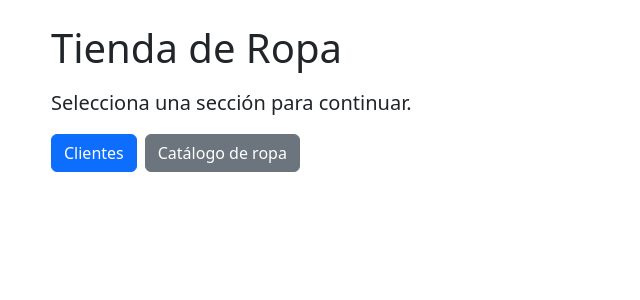
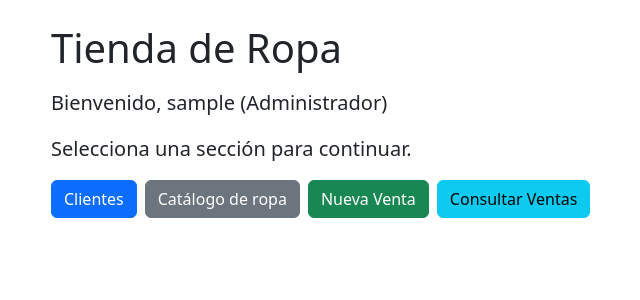
Before and after one commit to HazielZav/U1T6-TiendaDeRopa, a Django app: page / in a window 1280 px wide. Shown: the part 56-356 px from the top of the page, without its empty margins (31-671 px from the left). Run offline with Django 5.2, Linux system fonts and the light colour scheme; a user stored in the database is signed in; tables that the repository leaves empty hold one stand-in row (values such as "Sample post").

Commit message:
Se agrega el apartado para los roles

```diff
--- a/TiendaDeRopa/tienda/models.py
+++ b/TiendaDeRopa/tienda/models.py
@@ -1,6 +1,8 @@
 from django.db import models
 from django.core.validators import MinValueValidator
 from django.contrib.auth.models import User
+from django.db.models.signals import post_migrate
+from django.dispatch import receiver
 
 # Create your models here.
 
--- a/TiendaDeRopa/tienda/templates/tienda/inicio.html
+++ b/TiendaDeRopa/tienda/templates/tienda/inicio.html
@@ -2,9 +2,14 @@
 {% block title %}Inicio · Sistema Tienda{% endblock %}
 {% block content %}
   <h1 class="mb-3">Tienda de Ropa</h1>
+  <p class="lead">Bienvenido, {{ user.username }} ({{ user.perfilusuario.get_rol_display }})</p>
   <p class="lead">Selecciona una sección para continuar.</p>
-  <div class="d-flex gap-2">
+  <div class="d-flex gap-2 flex-wrap">
     <a href="{% url 'lista_clientes' %}" class="btn btn-primary">Clientes</a>
     <a href="{% url 'ropas' %}" class="btn btn-secondary">Catálogo de ropa</a>
+    {% if user.perfilusuario.rol == 'ADMIN' or user.perfilusuario.rol == 'CAJERO' %}
+      <a href="{% url 'crear_venta' %}" class="btn btn-success">Nueva Venta</a>
+      <a href="{% url 'lista_ventas' %}" class="btn btn-info">Consultar Ventas</a>
+    {% endif %}
   </div>
 {% endblock %}
```
Also changed, not shown: TiendaDeRopa/tienda/migrations/0003_crear_cliente_publico.py (added).
